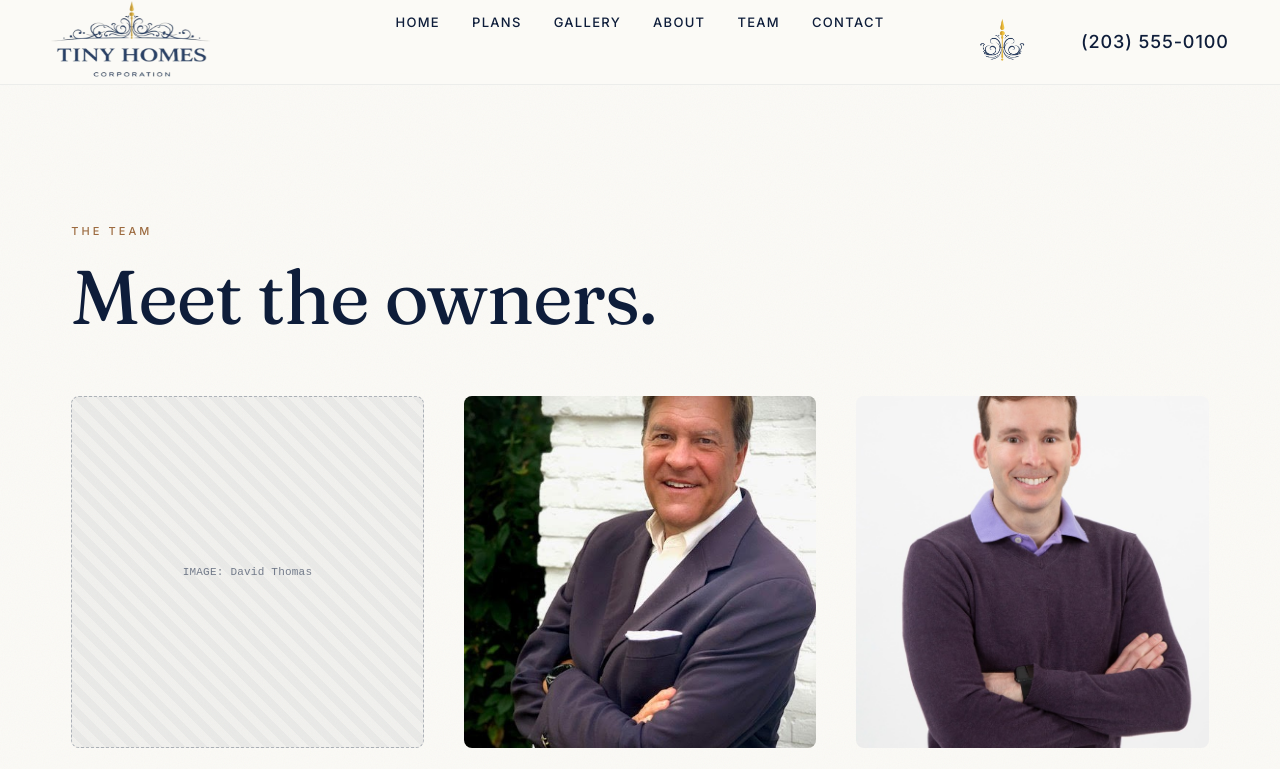
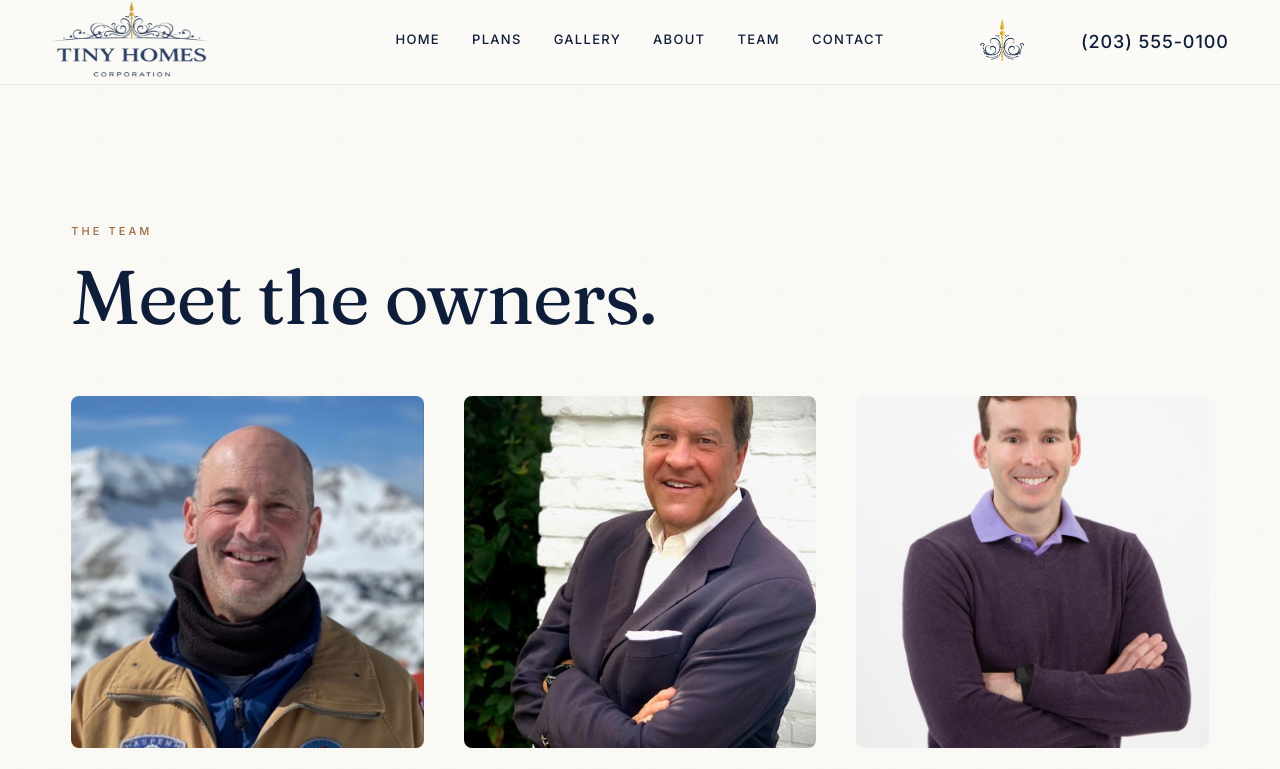
Before and after one commit to mthomas6k/TinyHomes, a plain HTML site: page team.html in a window 1280 px wide. Shown: the top 769 px of the page. Drawn offline with Linux system fonts and the light colour scheme; a web font is replaced by a local one.

Commit message:
fix: update david thomas headshot, fix nav vertical alignment, and fix html background overscroll slit

```diff
--- a/css/styles.css
+++ b/css/styles.css
@@ -59,6 +59,7 @@
 
 html {
   scroll-behavior: smooth;
+  background-color: var(--white);
 }
 
 img { max-width: 100%; display: block; }
@@ -1420,11 +1421,15 @@
     top: 0;
     left: 50%;
     transform: translateX(-50%);
-    height: auto;
-    padding: 12px 0; /* matches .site-header padding */
+    height: 79px; /* exactly matches site-header scrolled height */
+    padding: 0;
     align-items: center;
     z-index: 101; /* just above header */
     pointer-events: auto;
+    transition: height 0.3s var(--ease);
+  }
+  body.is-home:not(.scrolled) .site-nav {
+    height: 87px; /* exactly matches home unscrolled header height */
   }
 }
 .nav-link {
--- a/team.html
+++ b/team.html
@@ -50,9 +50,7 @@
         <div class="team-grid">
 
           <div class="team-member">
-            <div class="placeholder" style="aspect-ratio: 1/1; border-radius: 8px; margin-bottom: 24px;">
-              IMAGE: David Thomas
-            </div>
+            <img src="/images/team/david.jpg" alt="David Thomas" style="width: 100%; aspect-ratio: 1/1; object-fit: cover; border-radius: 8px; margin-bottom: 24px; display: block;">
             <h3 style="font-family: var(--quirky); font-size: 32px; color: var(--olive-d); font-weight: 400; margin-bottom: 8px;">David Thomas</h3>
             <p style="font-family: var(--body); font-size: 12px; letter-spacing: 0.1em; color: var(--cognac); text-transform: uppercase; margin-bottom: 16px;">Real Estate Developer</p>
             <p style="color: var(--ink); line-height: 1.6; font-size: 16px;">Founded D.A. Thomas Construction in 1994 in Greenwich, Connecticut. He still owns and operates D.A. Thomas Construction Services LLC, specializing in custom and speculative multi-million-dollar homes. He has a long-standing reputation for quality and service with the brokers and community where he operates.</p>
```
Also changed, not shown: images/team/david.jpg (added).
